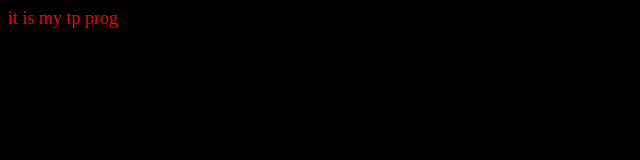
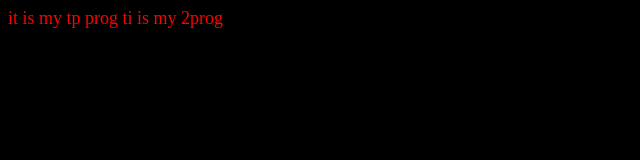
Before and after one commit to TAPalaa/tptest, a plain HTML site: page index.html in a window 1280 px wide. Shown: the whole page, without its empty margins (0-640 px from the left). Drawn offline with Linux system fonts and the light colour scheme.

Commit message:
edit html

```diff
--- a/index.html
+++ b/index.html
@@ -8,5 +8,6 @@
 </head>
 <body>
     it is my tp prog
+    ti is my 2prog
 </body>
 </html>
```
